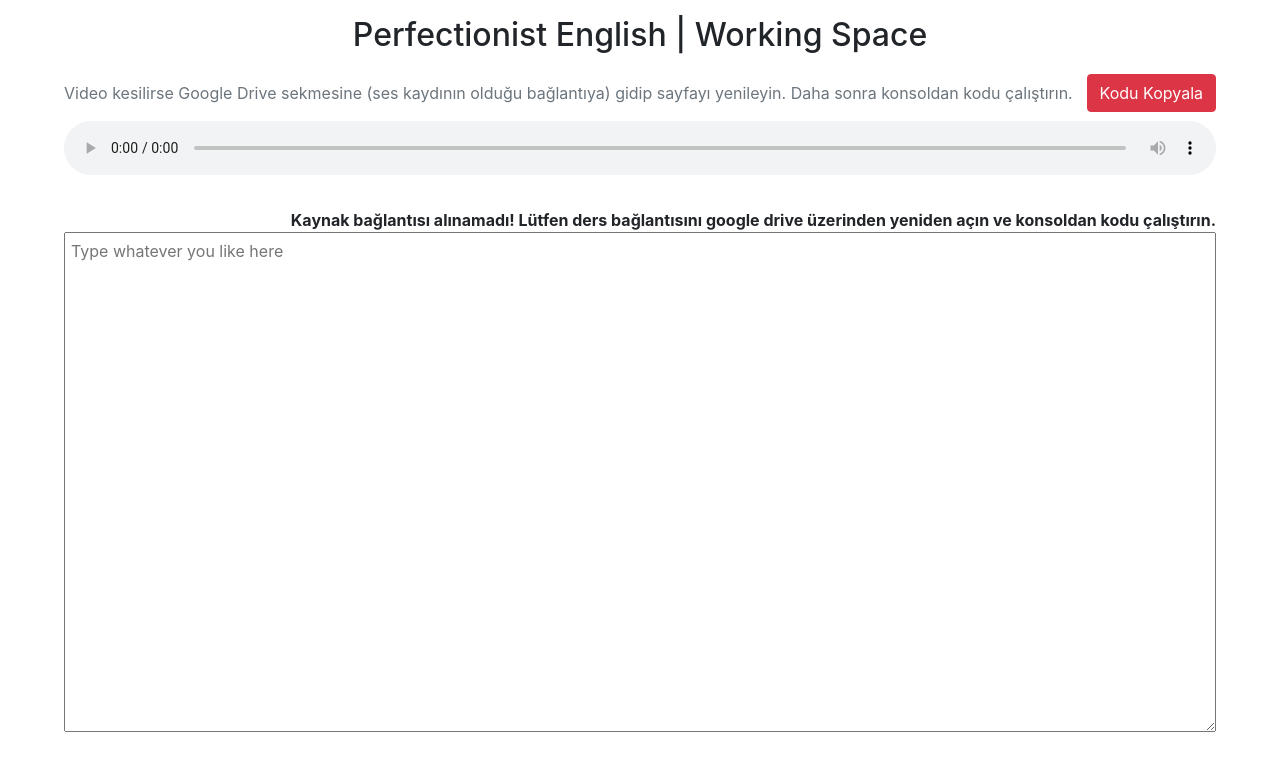
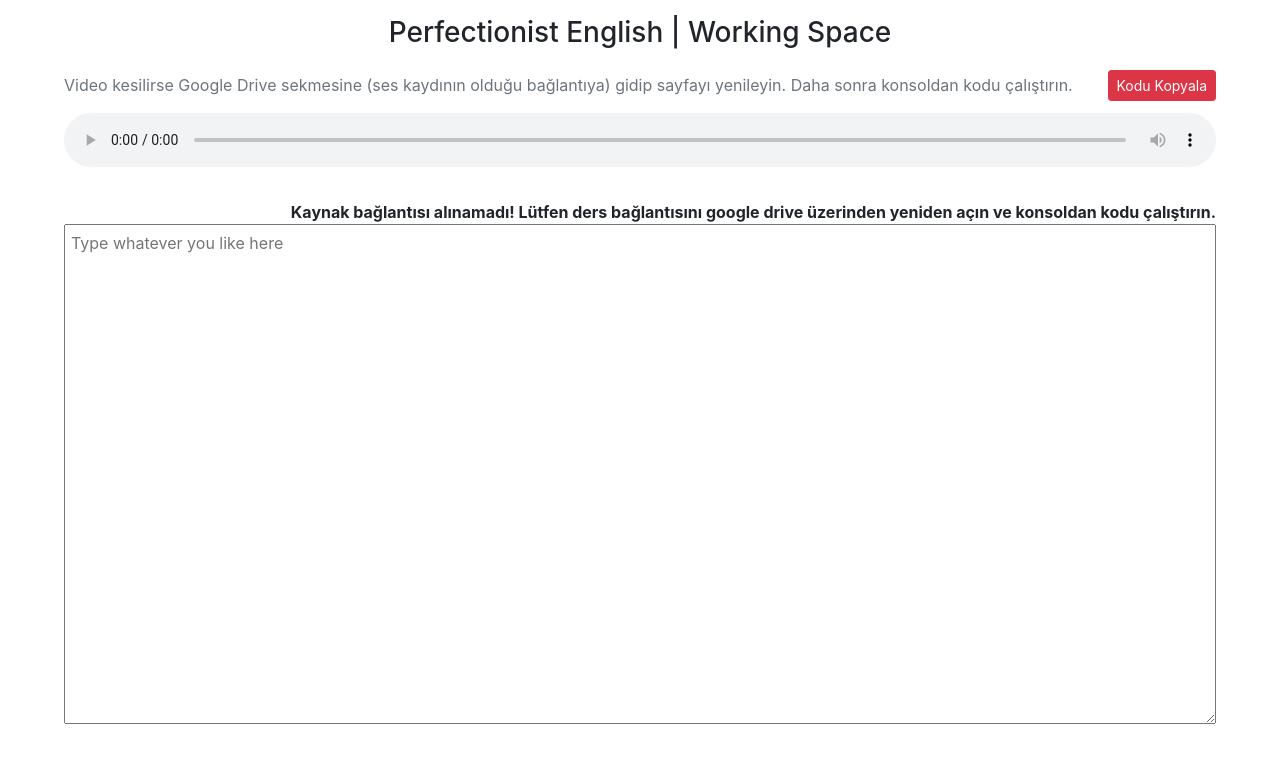
Before and after one commit to baranseldinc/perfectionist-listening, a website: page public/index.html in a window 1280 px wide. Drawn offline with nearby package versions, Linux system fonts and the light colour scheme.

Commit message:
fix layout

```diff
--- a/public/index.html
+++ b/public/index.html
@@ -57,12 +57,12 @@
 
 <body>
     <div class="main-wrapper">
-        <h2>Perfectionist English | Working Space</h2>
+        <h3>Perfectionist English | Working Space</h3>
 
         <div class="information-section">
             <p class="text-muted">Video kesilirse Google Drive sekmesine (ses kaydının olduğu
                 bağlantıya) gidip sayfayı yenileyin. Daha sonra konsoldan kodu çalıştırın.</p>
-            <button class="btn btn-danger" onclick="copyCode()">Kodu Kopyala</button>
+            <button class="btn btn-danger btn-sm" onclick="copyCode()">Kodu Kopyala</button>
         </div>
 
         <audio controls>
```
